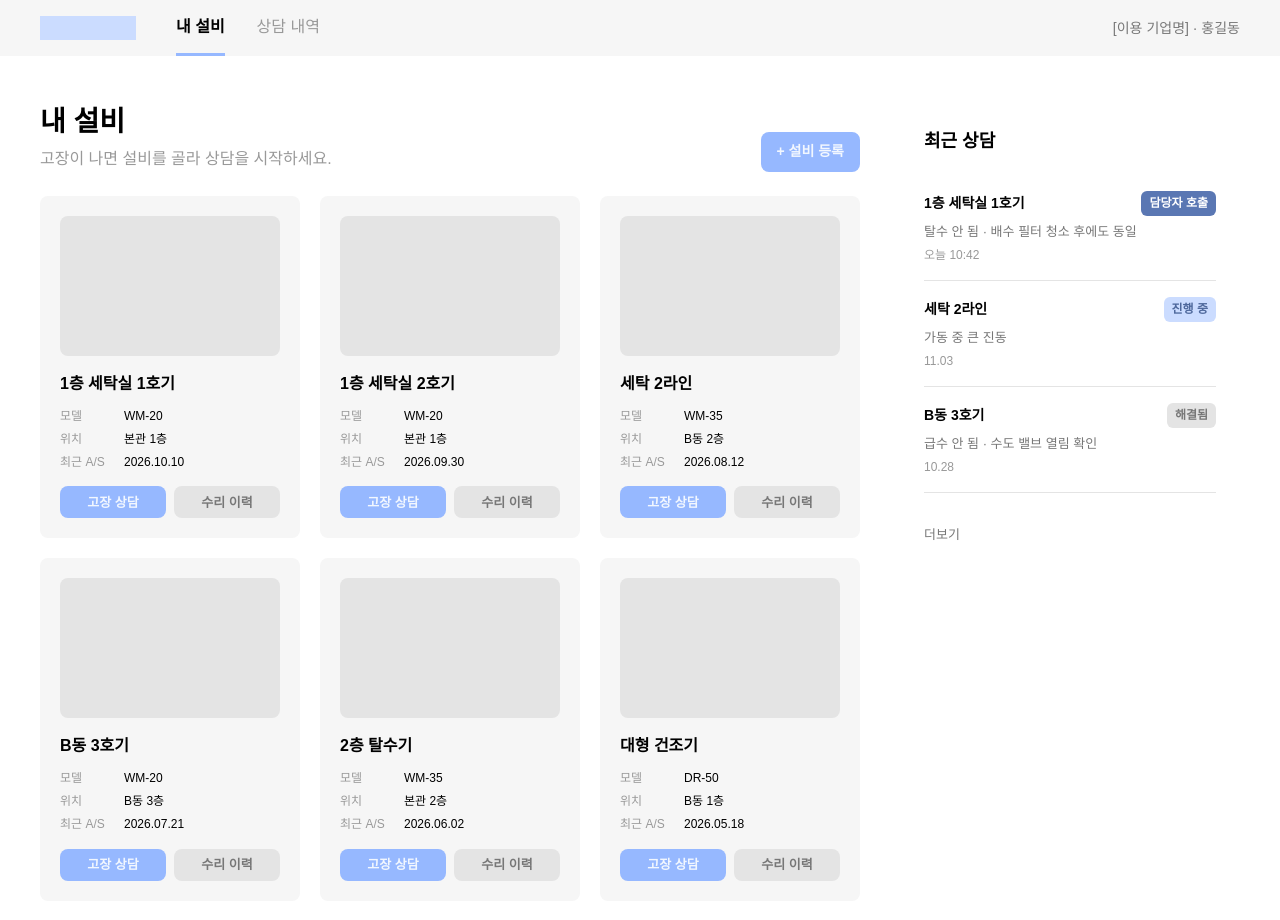
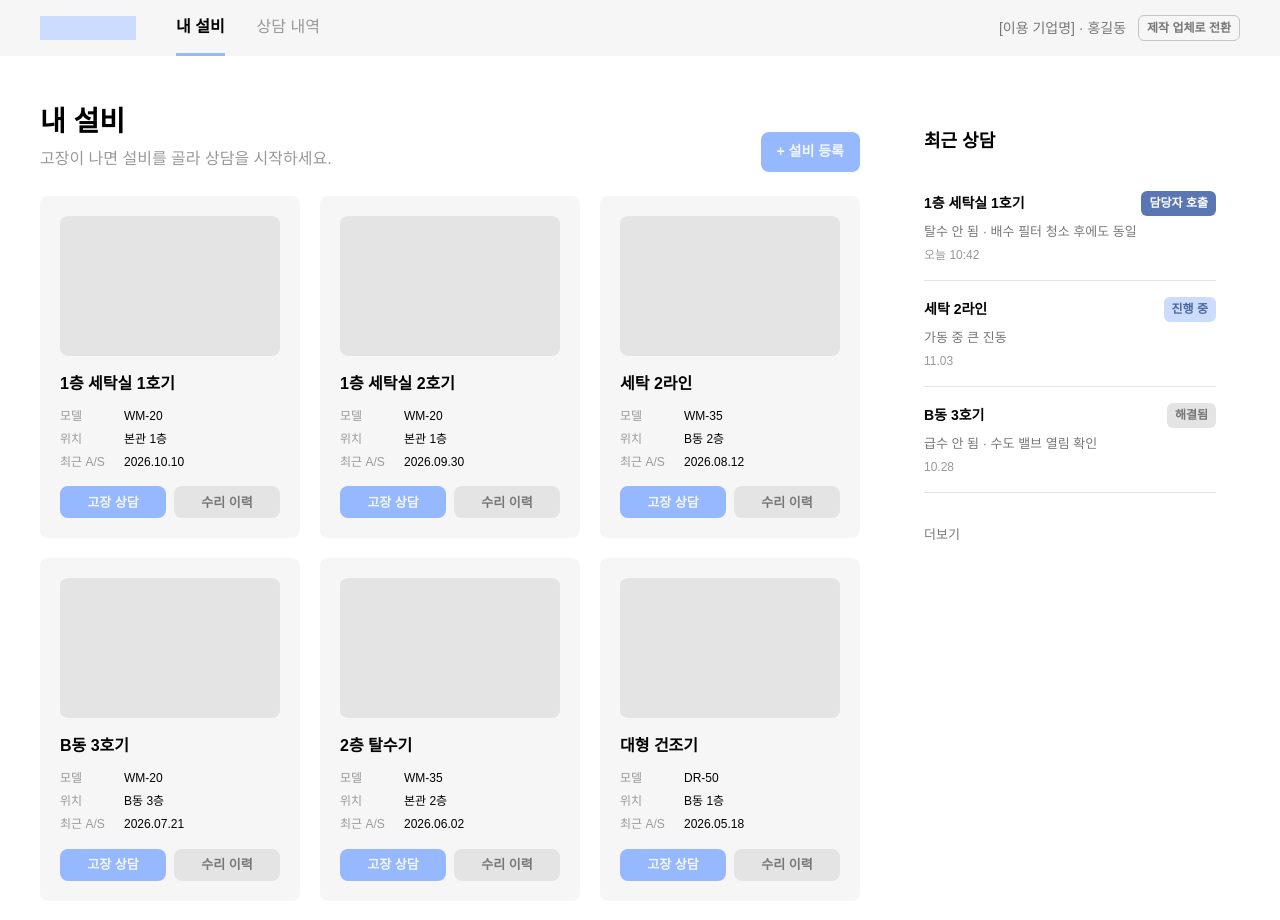
Before and after one commit to 2026-Hackaton-team8/client, a Next.js app: page / in a window 1280 px wide. Shown: the top 920 px of the page. Built offline with nearby package versions, Linux system fonts and the light colour scheme; a web font is replaced by a local one.

Commit message:
feat :: 디버깅용 업체 전환 버튼 추가

```diff
--- a/src/widgets/app-header/ui/AppHeader.tsx
+++ b/src/widgets/app-header/ui/AppHeader.tsx
@@ -8,6 +8,12 @@ type Props = {
 };
 
 const tabStyles = "flex flex-col justify-end gap-3.5 text-title-md whitespace-nowrap";
+
+// Test-only: there's no login yet, so this jumps between the two sides.
+const switchLinks = {
+  user: { href: "/maker/calls", label: "제작 업체로 전환" },
+  maker: { href: "/", label: "사용 업체로 전환" },
+};
 
 export function AppHeader({ side, active }: Props) {
   const tabs = side === "user" ? userTabs : makerTabs;
@@ -54,6 +60,12 @@ export function AppHeader({ side, active }: Props) {
           <span className="text-body-md whitespace-nowrap text-secondary-700">
             {headerUsers[side]}
           </span>
+          <Link
+            href={switchLinks[side].href}
+            className="rounded-md border border-secondary-300 px-2 py-1 text-label-md whitespace-nowrap text-secondary-700 hover:border-secondary-500 hover:text-black"
+          >
+            {switchLinks[side].label}
+          </Link>
         </div>
       </div>
     </header>
```
